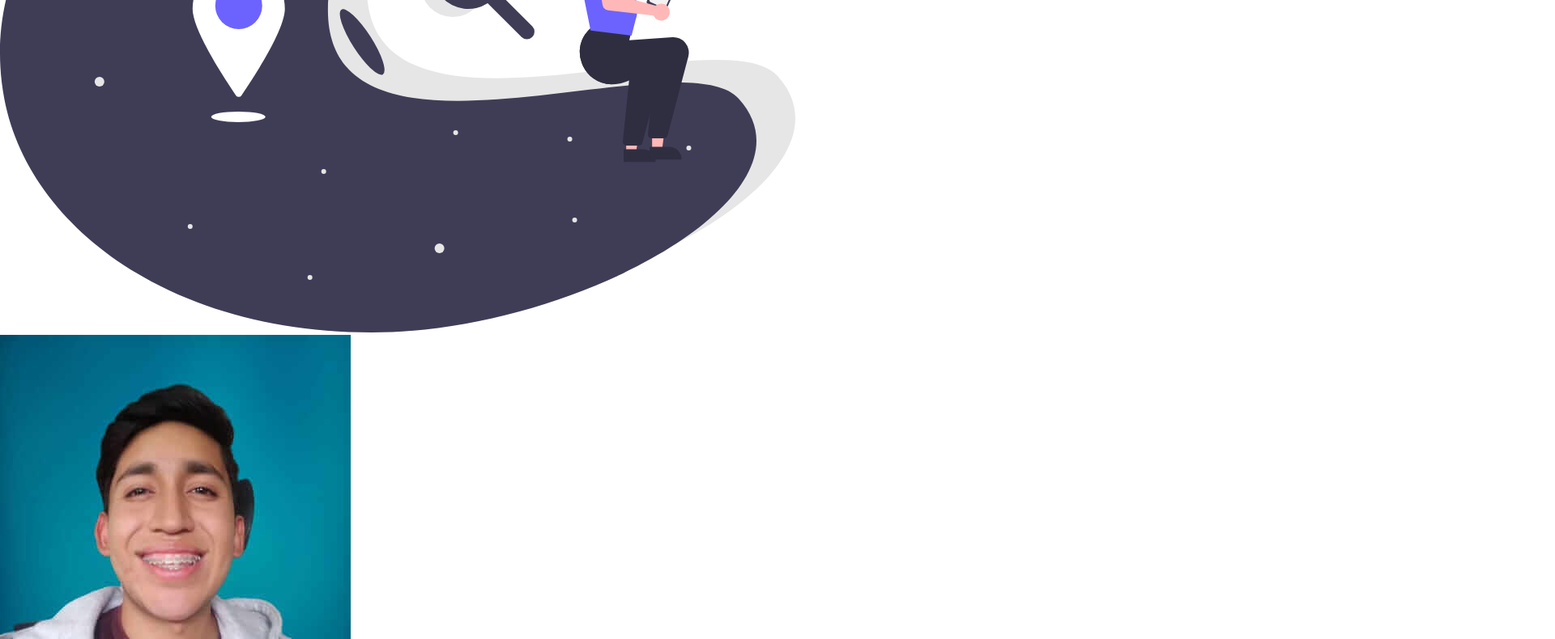
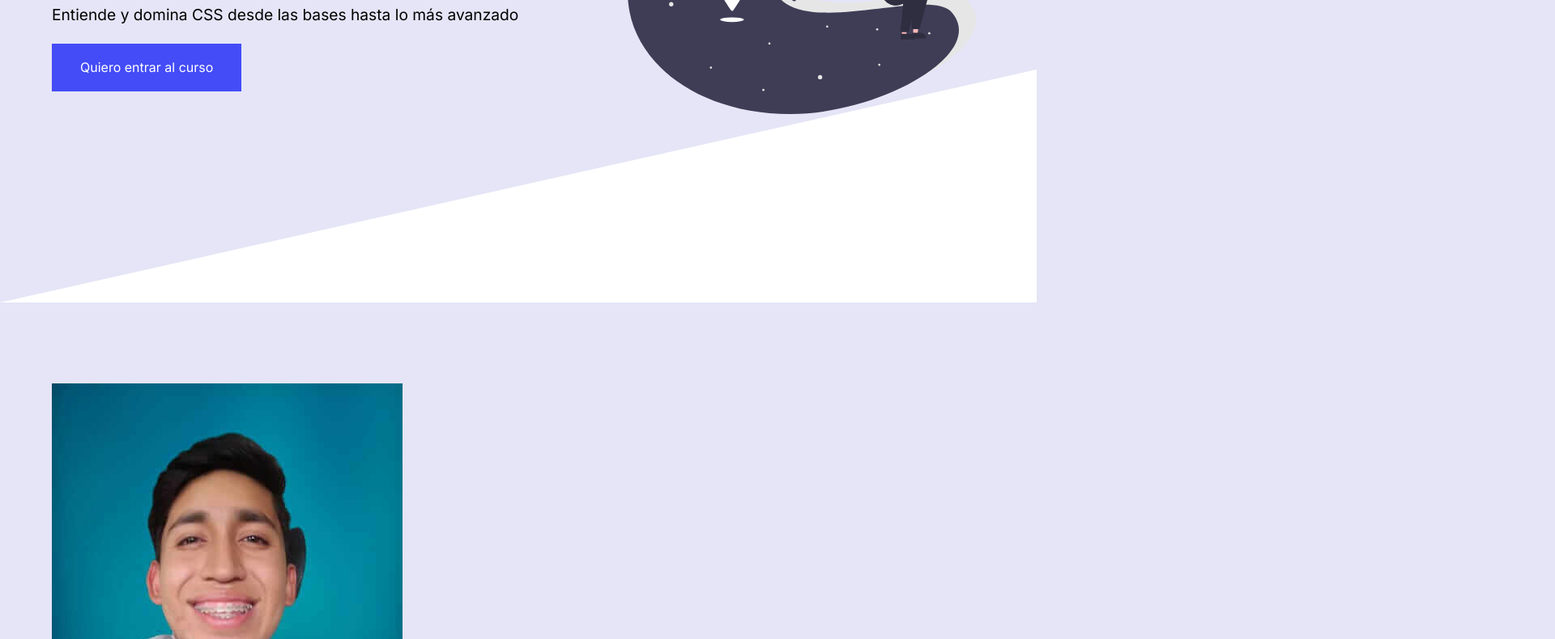
Before and after one commit to MiguDeveloper/web-landing, a plain HTML site: page index.html in a window 1280 px wide. Shown: the part 426-1216 px from the top of the page at 81% size, 1920 px wide, since content can reach past the window. Drawn offline with Linux system fonts and the light colour scheme.

Commit message:
hero complete css

```diff
--- /dev/null
+++ b/css/_variables.scss
@@ -0,0 +1,12 @@
+:root {
+  --color-primary: #444cf7;
+  --color-title: #000;
+  --align-title: left;
+  --padding-container: 100px 0;
+  --width-container: 90%;
+  --max-width-container: 1200px;
+  --color-btn: #444cf7;
+  --text-btn: #fff;
+  --padding-btn: 20px 35px;
+  --height-shape: 18em;
+}
--- a/css/style.scss
+++ b/css/style.scss
@@ -1,6 +1,74 @@
 @import url('https://fonts.googleapis.com/css2?family=Inter:wght@300;400;700&display=swap');
 @import 'normalize';
+@import 'variables';
 
 body {
   font-family: 'Inter', sans-serif;
+  background-color: #e5e5f7;
+  opacity: 1;
+  background-image: radial-gradient(
+      #444cf7 0.7000000000000001px,
+      transparent 0.7000000000000001px
+    ),
+    radial-gradient(#444cf7 0.7000000000000001px, #e5e5f7 0.7000000000000001px);
+  background-size: 28px 28px;
+  background-position: 0 0, 14px 14px;
 }
+
+.container {
+  width: var(--width-container);
+  max-width: var(--max-width-container);
+  padding: var(--padding-container);
+  margin: 0 auto;
+  overflow: hidden;
+}
+
+.hero {
+  height: 100vh;
+  min-height: 500px;
+  position: relative;
+  --padding-container: 0;
+
+  &::after {
+    content: '';
+    display: block;
+    position: absolute;
+    height: var(--height-shape);
+    width: 100%;
+    bottom: 0;
+    left: 0;
+    background: white;
+    z-index: -1;
+    clip-path: polygon(100% 0, 100% 100%, 0 100%);
+  }
+
+  &__container {
+    display: grid;
+    height: 100%;
+    grid-template-columns: 3fr 2fr;
+    place-items: center;
+    gap: 20px;
+  }
+
+  &__title {
+    font-size: 4rem;
+  }
+
+  &__copy {
+    font-size: 1.2rem;
+    margin: 25px 0;
+  }
+
+  &__cta {
+    display: inline-block;
+    background: var(--color-btn);
+    color: #fff;
+    padding: var(--padding-btn);
+    text-align: center;
+    text-decoration: none;
+  }
+
+  &__img {
+    width: 95%;
+  }
+}
--- a/index.html
+++ b/index.html
@@ -12,7 +12,7 @@
     <header class="hero">
       <div class="hero__container container">
         <div class="hero__texts">
-          <h1 class="hero__title">Aprende CSS3 Desde de cero</h1>
+          <h1 class="hero__title">Aprende CSS3 Desde Cero</h1>
           <p class="hero__copy">
             Entiende y domina CSS desde las bases hasta lo más avanzado
           </p>
```
Also changed, not shown: css/normalize.css, css/style.css, 1 other file.
